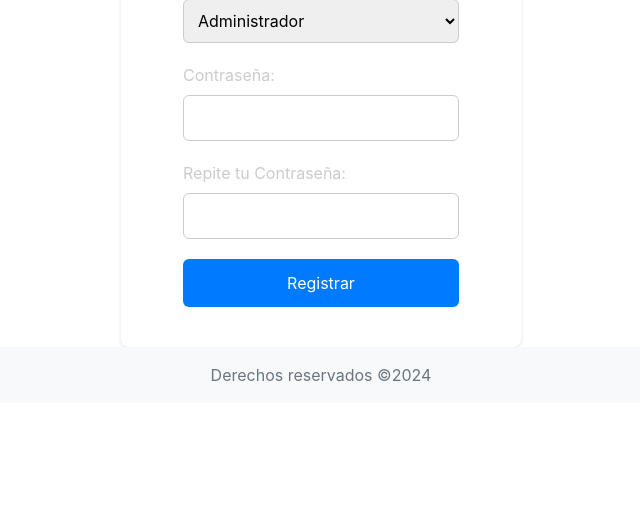
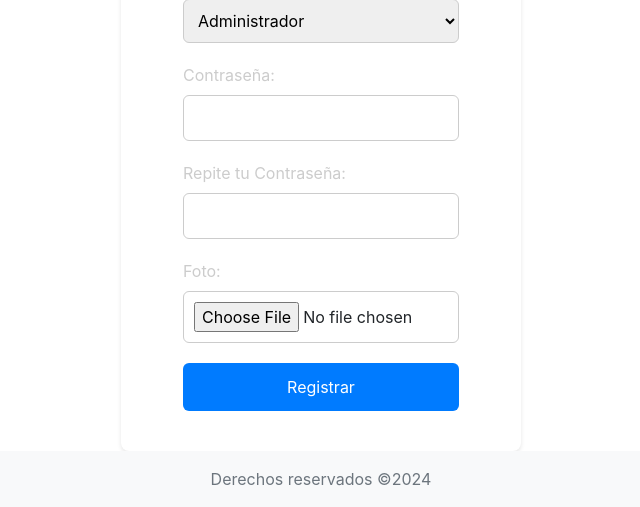
Before and after one commit to Holiwis1/mi_proyecto, a Django app: page /registrarme/ in a window 1280 px wide. Shown: the part 790-1297 px from the top of the page, without its empty margins (319-959 px from the left). Before the commit the page ends 1172 px from the top, so only its background shows below. Run offline with Django 5.2, Linux system fonts and the light colour scheme; some libraries are stand-ins or nearby versions.

Commit message:
alibaba.com

```diff
--- a/core/templates/core/registro_empleado.html
+++ b/core/templates/core/registro_empleado.html
@@ -123,6 +123,10 @@
             <label for="id_password"> Repite tu Contraseña:</label>
             {{ form.password2 }}
         </div>
+        <div class="form-group">
+            <label for="id_foto"> Foto:</label>
+            {{ form.foto }}
+        </div>
         <button type="submit" class="login-button">Registrar</button>
     </form>
 </div>
```
Also changed, not shown: db.sqlite3.
